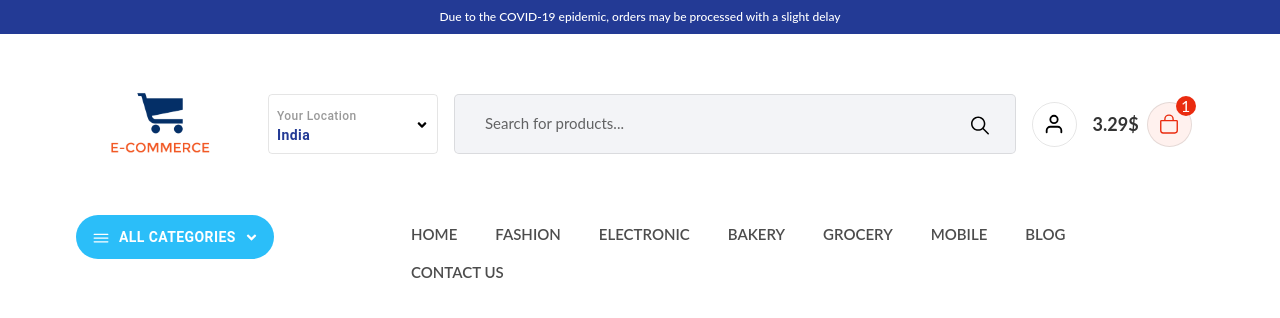
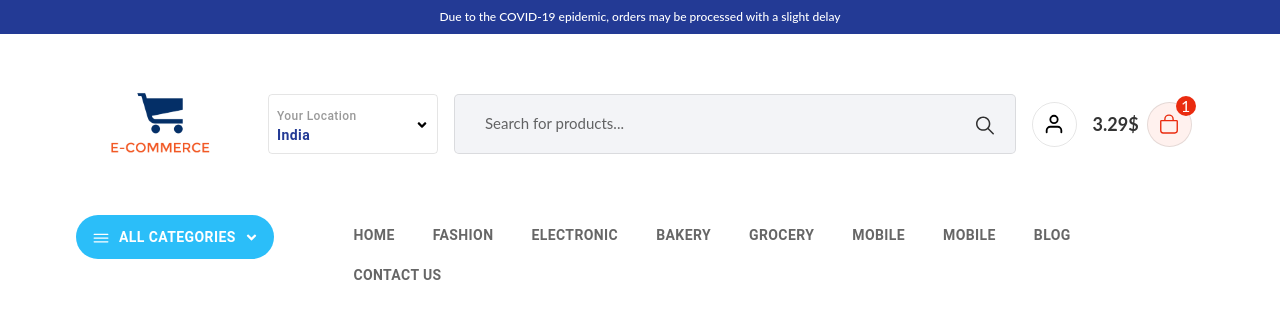
Before and after one commit to hidorika-hikari/E-CommerceWebsite, a React (Create React App) app: page / in a window 1280 px wide. Shown: the top 318 px of the page. Built offline with nearby package versions, Linux system fonts and the light colour scheme.

Commit message:
Finish #6

```diff
--- a/src/App.css
+++ b/src/App.css
@@ -18,6 +18,20 @@ body {
     max-width: 1200px;
   }
 }
+
+::-webkit-scrollbar{
+  width: 8px !important;
+  height: 8px !important;
+}
+
+::-webkit-scrollbar-tumb{
+  background: #ccc !important;
+}
+
+::-webkit-scrollbar-track{
+  background: transparent !important;
+}
+
 .headerWrapper .top-strip{
   padding: 8px 0px;
 }
@@ -79,7 +93,7 @@ body {
   opacity: 0.7;
 }
 
-header .headerSearch{
+.headerSearch{
   width: 60%;
   height: 60px;
   background: #f3f4f7;
@@ -89,11 +103,11 @@ header .headerSearch{
   border: 1px solid rgba(0,0,0,0.1) !important;
 }
 
-header .headerSearch input::-webkit-input-placeholder{
+.headerSearch input::-webkit-input-placeholder{
   color: rgba(0, 0, 0, 0.6);
 }
 
-header .headerSearch input{
+.headerSearch input{
   background: transparent !important;
   outline: none !important;
   font-size: 15px;
@@ -104,10 +118,10 @@ header .headerSearch input{
   padding: 0px 25px !important;
 }
 
-header .headerSearch button{
+.headerSearch button{
   position: absolute;
   top: 10px;
-  right: 15px;
+  right: 10px;
   z-index: 100;
   min-width: 40px !important;
   height: 40px !important;
@@ -116,8 +130,9 @@ header .headerSearch button{
   color: #000;
 }
 
-header .headerSearch button svg{
+.headerSearch button svg{
   font-size: 25px;
+  opacity: 0.8;
 }
 
 header .part3 .circle{
@@ -161,6 +176,56 @@ header .part3 .circle svg{
   height: 20px;
 }
 
+.locationModel .MuiPaper-elevation{
+  padding: 25px;
+  position: relative;
+}
+
+.locationModel .countryList{
+  margin-bottom: 0px;
+  max-height: 400px;
+  overflow-y: scroll;
+  overflow-x: hidden;
+}
+
+.locationModel .countryList li{
+  width: 100%;
+  list-style: none;
+}
+
+.locationModel .countryList li button{
+  width: 100%;
+  text-transform: capitalize !important;
+  color: #000 !important;
+  justify-content: flex-start !important;
+  padding: 10px 20px !important;
+}
+
+.locationModel .close_{
+  position: absolute;
+  top: 10px;
+  right: 20px;
+  color: #000 !important;
+  min-width: 40px;
+  width: 40px !important;
+  height: 40px !important;
+  border-radius: 50% !important;
+}
+
+.locationModel .close_ svg{
+  font-size: 22px;
+}
+
+nav .navPart1{
+  max-width: 20%;
+  flex: 0 0 20%;
+}
+
+nav .navPart2{
+  max-width: 80%;
+  flex: 0 0 80%;
+}
+
 nav .allCartTab{
   background: #2bbef9;
   padding: 10px 15px !important;
@@ -192,10 +257,14 @@ nav .navPart2 ul{
 }
 
 nav .navPart2 ul li a{
-  font-size: 15px;
+  text-decoration: none;
+}
+
+nav .navPart2 ul li a button{
+  font-size: 14px !important;
   font-weight: 600;
   text-decoration: none;
-  color: rgba(0, 0, 0, 0.7);
+  color: rgba(0, 0, 0, 0.6);
   text-transform: uppercase;
   display: flex;
   align-items: center;
--- a/src/Components/CountryDropdown/index.js
+++ b/src/Components/CountryDropdown/index.js
@@ -1,16 +1,61 @@
+import React from 'react';
 import Button from '@mui/material/Button'
+import Dialog from '@mui/material/Dialog';
+import { useState } from 'react';
 import { FaAngleDown } from 'react-icons/fa';
+import { IoIosSearch } from 'react-icons/io';
+import { MdClose } from "react-icons/md";
+import Slide from '@mui/material/Slide';
+
+
+const Transition = React.forwardRef(function Transition(props, ref) {
+    return <Slide direction="up" ref={ref} {...props} />;
+  });
+
 
 const CountryDropdown =() => {
+
+    const [isOpenModel, setisOpenModel] = useState(false)
+
     return(
         <>
-        <Button className='countryDrop'>
+        <Button className='countryDrop' onClick={()=>setisOpenModel(true)}>
             <div className='info d-flex flex-column'>
                 <span className='label'>Your Location</span>
                 <span className='name'>India</span>
             </div>
             <span className='ms-auto'><FaAngleDown/></span>
         </Button>
+
+        <Dialog open={isOpenModel} onClose={()=>setisOpenModel(false)} className='locationModel' TransitionComponent={Transition}>
+            <h4 className='mb-0'>Choose your Delivery Location</h4>
+            <p>Enter your address and we'll specify the offer for your area.</p>
+            <Button className='close_' onClick={()=>setisOpenModel(false)}><MdClose/></Button>
+
+            <div className='headerSearch w-100'>
+                <input type='text' placeholder='Search your area...'/>
+                <Button><IoIosSearch/></Button>
+            </div>
+
+            <ul className='countryList mt-3'>
+                <li><Button onClick={()=>setisOpenModel(false)}>India</Button></li>
+                <li><Button onClick={()=>setisOpenModel(false)}>Thailand</Button></li>
+                <li><Button onClick={()=>setisOpenModel(false)}>India</Button></li>
+                <li><Button onClick={()=>setisOpenModel(false)}>India</Button></li>
+                <li><Button onClick={()=>setisOpenModel(false)}>India</Button></li>
+                <li><Button onClick={()=>setisOpenModel(false)}>India</Button></li>
+                <li><Button onClick={()=>setisOpenModel(false)}>India</Button></li>
+                <li><Button onClick={()=>setisOpenModel(false)}>India</Button></li>
+                <li><Button onClick={()=>setisOpenModel(false)}>India</Button></li>
+                <li><Button onClick={()=>setisOpenModel(false)}>India</Button></li>
+                <li><Button onClick={()=>setisOpenModel(false)}>India</Button></li>
+                <li><Button onClick={()=>setisOpenModel(false)}>India</Button></li>
+                <li><Button onClick={()=>setisOpenModel(false)}>India</Button></li>
+                <li><Button onClick={()=>setisOpenModel(false)}>India</Button></li>
+                <li><Button onClick={()=>setisOpenModel(false)}>India</Button></li>
+            </ul>
+        </Dialog>
+
         </>
     )
 }
--- a/src/Components/Header/Navigation/index.js
+++ b/src/Components/Header/Navigation/index.js
@@ -8,7 +8,7 @@ const Navigation =() => {
         <nav>
             <div className='container'>
                 <div className='row'>
-                    <div className='col-sm-3 navPart1'>
+                    <div className='col-sm-2 navPart1'>
                         <Button className='allCartTab align-items-center'>
                             <span className='icon1 me-2'><IoIosMenu/></span>
                             <span className='text'>ALL CATEGORIES</span>
@@ -16,16 +16,17 @@ const Navigation =() => {
                         </Button>
                     </div>
 
-                    <div className='col-sm-9 navPart2 d-flex align-items-center'>
+                    <div className='col-sm-10 navPart2 d-flex align-items-center'>
                         <ul className='list-list-inline ms-auto'>
-                            <li className='list-inline-item'><Link to="/">Home</Link></li>
-                            <li className='list-inline-item'><Link to="/">Fashion</Link></li>
-                            <li className='list-inline-item'><Link to="/">Electronic</Link></li>
-                            <li className='list-inline-item'><Link to="/">Bakery</Link></li>
-                            <li className='list-inline-item'><Link to="/">Grocery</Link></li>
-                            <li className='list-inline-item'><Link to="/">Mobile</Link></li>
-                            <li className='list-inline-item'><Link to="/">Blog</Link></li>
-                            <li className='list-inline-item'><Link to="/">Contact Us</Link></li>
+                            <li className='list-inline-item'><Link to="/"><Button>Home</Button></Link></li>
+                            <li className='list-inline-item'><Link to="/"><Button>Fashion</Button></Link></li>
+                            <li className='list-inline-item'><Link to="/"><Button>Electronic</Button></Link></li>
+                            <li className='list-inline-item'><Link to="/"><Button>Bakery</Button></Link></li>
+                            <li className='list-inline-item'><Link to="/"><Button>Grocery</Button></Link></li>
+                            <li className='list-inline-item'><Link to="/"><Button>Mobile</Button></Link></li>
+                            <li className='list-inline-item'><Link to="/"><Button>Mobile</Button></Link></li>
+                            <li className='list-inline-item'><Link to="/"><Button>Blog</Button></Link></li>
+                            <li className='list-inline-item'><Link to="/"><Button>Contact Us</Button></Link></li>
                         </ul>
                     </div>
                 </div>
```
